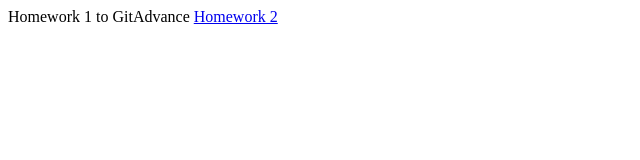
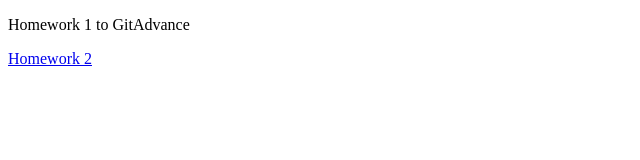
Before and after one commit to Ykiseliov/GitAdv_Hw1, a plain HTML site: page index.html in a window 1280 px wide. Shown: the whole page, without its empty margins (0-640 px from the left). Drawn offline with Linux system fonts and the light colour scheme.

Commit message:
add style tegs

```diff
--- a/index.html
+++ b/index.html
@@ -5,7 +5,7 @@
     <title>HomeWork1 - GitAdvance</title>
 </head>
 <body>
-Homework 1 to GitAdvance
-<a href="homework2">Homework 2</a>
+<p>Homework 1 to GitAdvance</p>
+<p><a href="homework2">Homework 2</a></p>
 </body>
 </html>
```
